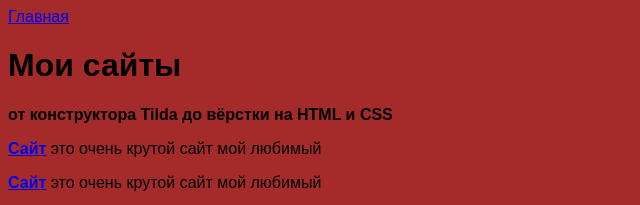
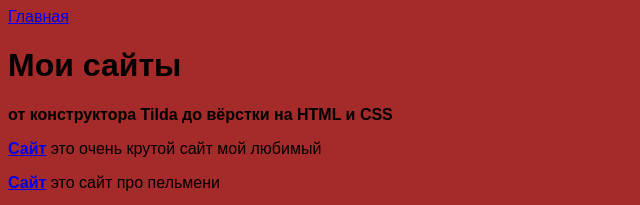
Before and after one commit to pitayaq/my_site, a plain HTML site: page mysites.html in a window 1280 px wide. Shown: the top 205 px of the page, without its empty margins (0-640 px from the left). Drawn offline with Linux system fonts and the light colour scheme.

Commit message:
Update mysites.html

```diff
--- a/mysites.html
+++ b/mysites.html
@@ -12,7 +12,7 @@
       <h1>Мои сайты</h1>
       <p class="text-big"><b>от конструктора Tilda до вёрстки на HTML и CSS</b></p>
       <p><a class="link-text" href="https://tilda.cc/page/?pageid=30832265&projectid=6080170"><b>Сайт</b></a> это очень крутой сайт мой любимый</p>
-       <p><a class="link-text" href="https://tilda.cc/page/?pageid=30534067&projectid=6080170"><b>Сайт</b></a> это очень крутой сайт мой любимый</p>
+       <p><a class="link-text" href="https://tilda.cc/page/?pageid=30534067&projectid=6080170"><b>Сайт</b></a> это сайт про пельмени</p>
     </main>
     <footer>
       <a class="social" href=""><img src="/uploads/2021/04/social1_0_1618254571.png" width="100px" height="100px"/></a>
```
